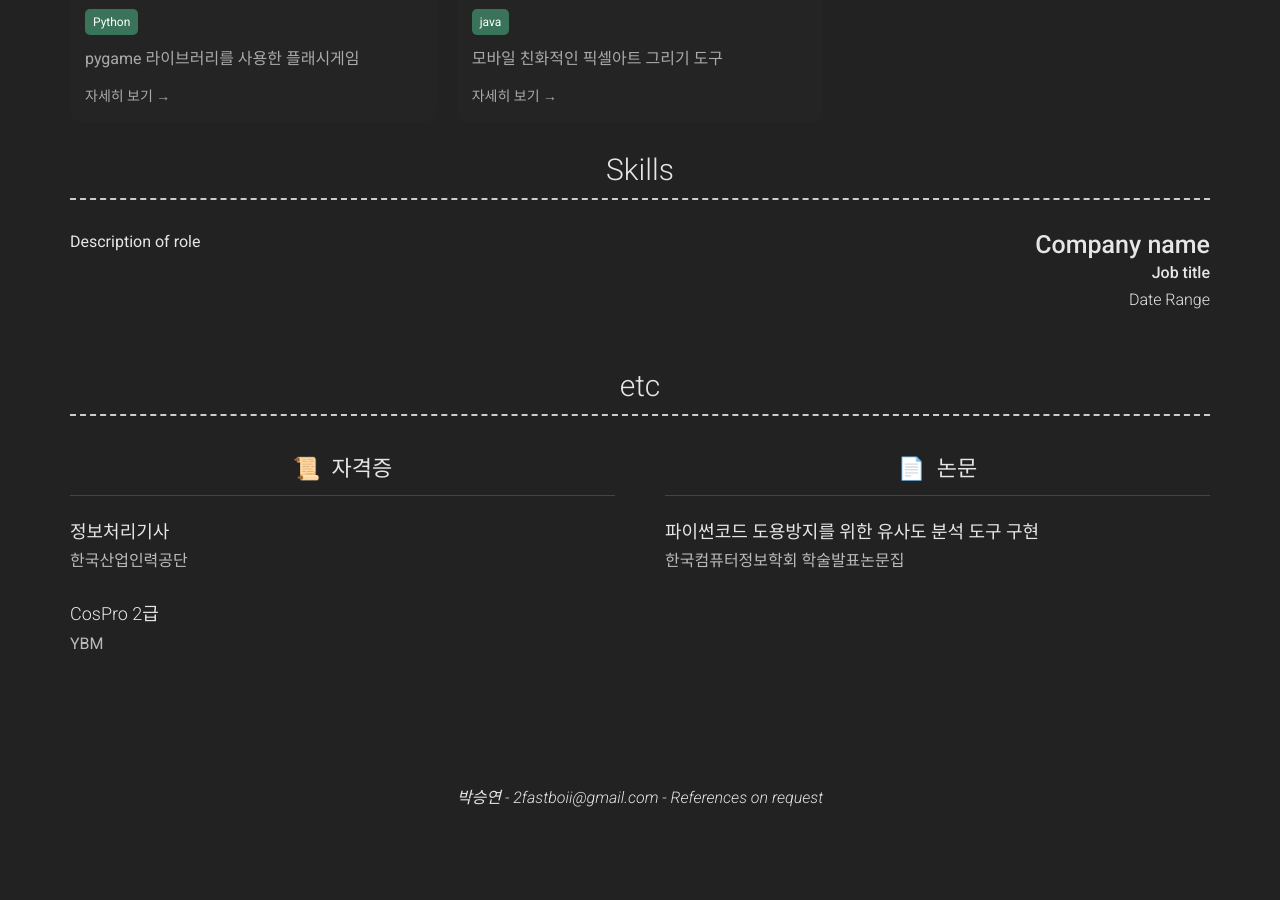
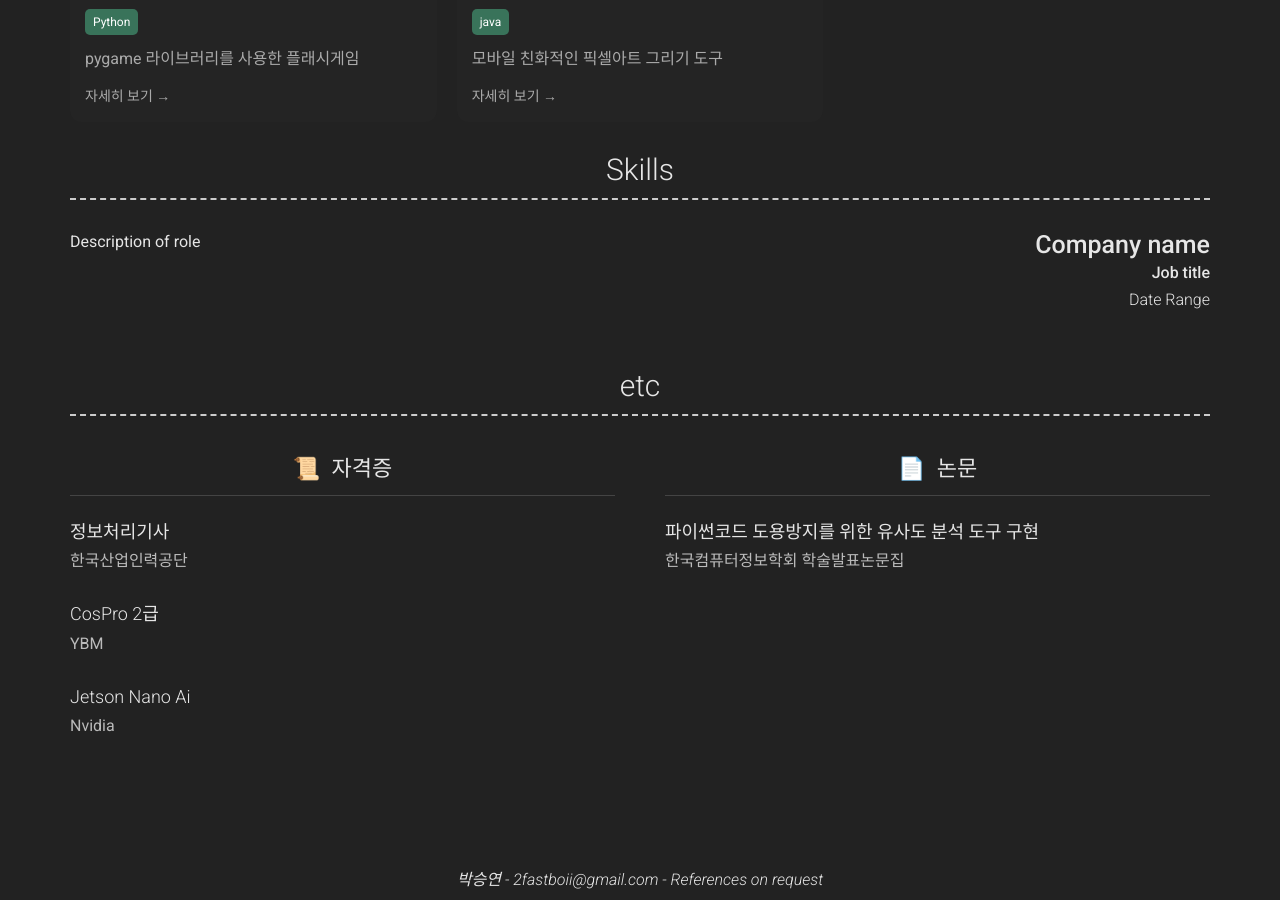
Before and after one commit to new6ie3/new6ie3.github.io, a Jekyll site: the page built from index.md, in a window 1280 px wide and 900 px high, scrolled down 1327 px. Built offline with Jekyll 4.4.1, drawn with Linux system fonts in a browser that asks for light colours; nearby versions of some CDN libraries; before the commit the page ends 2144 px from its top, so only the background shows below that.

Commit message:
Add Jetson Nano Ai to the configuration

```diff
--- a/_config.yml
+++ b/_config.yml
@@ -203,6 +203,9 @@ content:
           - title: CosPro 2급
             sub_title: YBM
 
+          - title: Jetson Nano Ai
+            sub_title: Nvidia
+
       - title: 논문
         icon: "📄"
         items:
```
